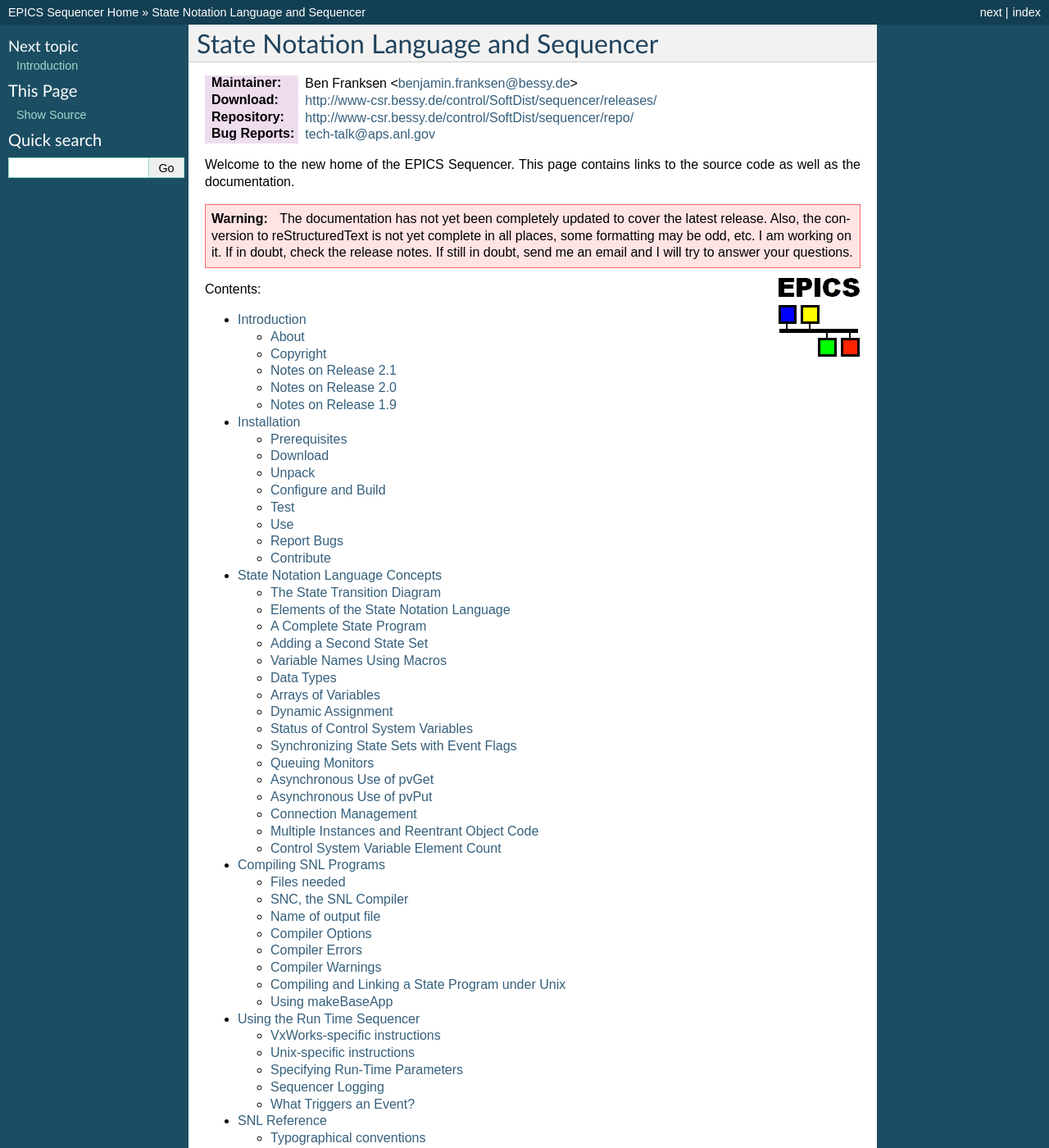
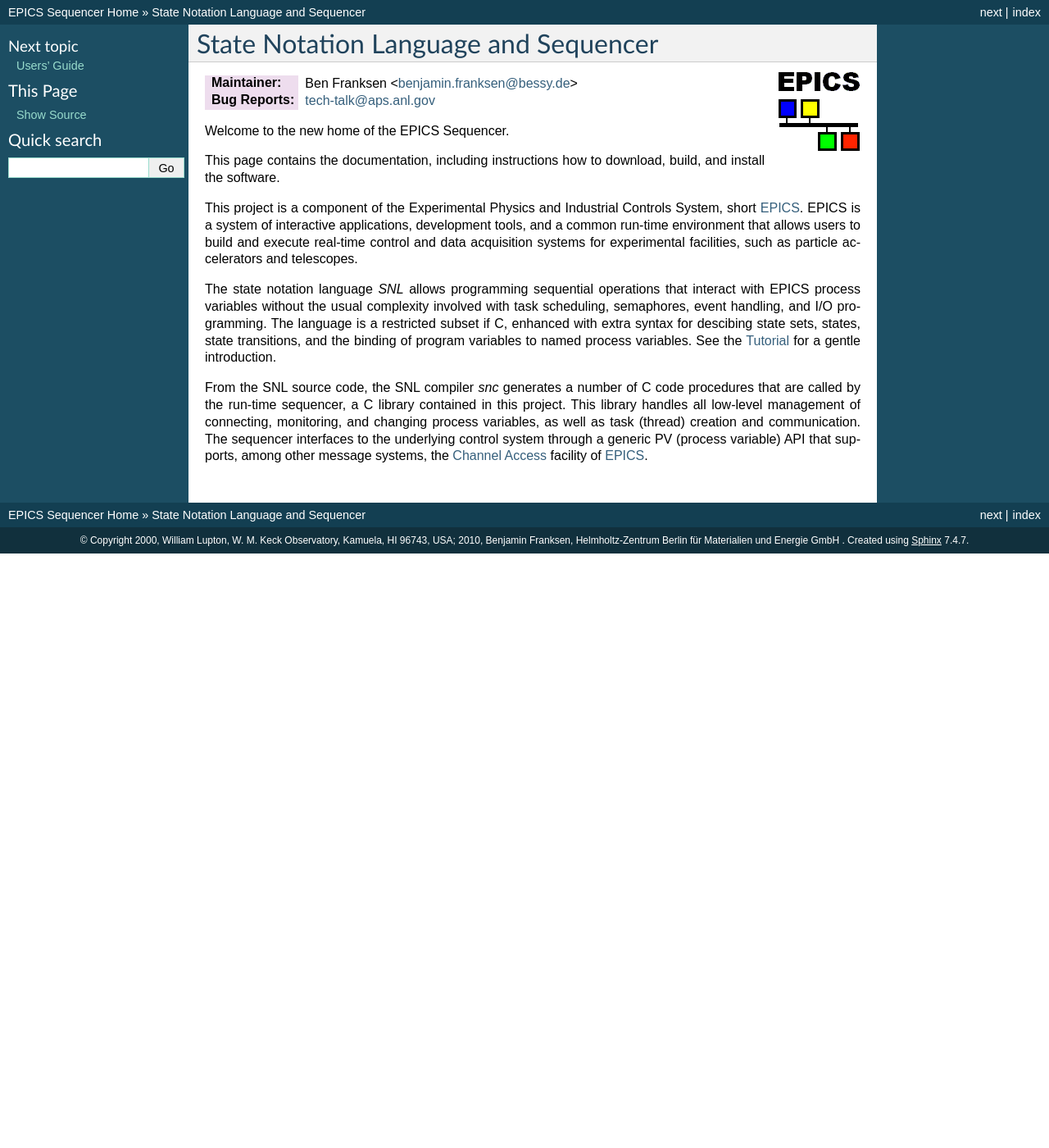
Before and after one commit to jeonghanlee/sequencer-2-2, a Sphinx documentation site: the page built from documentation/index.txt, in a window 1280 px wide and 1400 px high. Shown: the whole window at 82% size. Built offline with Sphinx 7.4.7, drawn with Linux system fonts in a browser that asks for light colours; some of the changed text lies outside the part shown.

Commit message:
reorganised documentation
- split between index and Manual
- factor out about.inc, include in index and Introduction
- renamed Concepts to Tutorial
- added ackhowledgements section to Introoduction
- moved versioning notes down to release notes

```diff
--- /dev/null
+++ b/documentation/Manual.txt
@@ -0,0 +1,24 @@
+Users' Guide
+============
+
+.. warning::
+
+  The documentation has not yet been completely updated to cover the
+  latest release. Also, the conversion to reStructuredText is not
+  yet complete in all places, some formatting may be odd, etc. I am
+  working on it. If in doubt, check the release notes. If still in
+  doubt, send me an email and I will try to answer your questions.
+
+.. toctree::
+   :maxdepth: 2
+
+   Introduction
+   Installation
+   Tutorial
+   Compiling
+   Using
+   Reference
+   PV-API
+   Examples
+
+* :ref:`Index <genindex>`
--- a/documentation/Concepts.txt
+++ b/documentation/Tutorial.txt
@@ -1,5 +1,7 @@
-State Notation Language Concepts
-================================
+Tutorial
+========
+
+This chapter gives a gentle introduction to State Notation Language.
 
 The State Transition Diagram
 ----------------------------
--- /dev/null
+++ b/documentation/about.inc
@@ -0,0 +1,26 @@
+This project is a component of the Experimental Physics and Industrial
+Controls System, short `EPICS`_. EPICS is a system of interactive
+applications, development tools, and a common run-time environment that
+allows users to build and execute real-time control and data
+acquisition systems for experimental facilities, such as particle
+accelerators and telescopes.
+
+The state notation language *SNL* allows programming sequential
+operations that interact with EPICS process variables without the usual
+complexity involved with task scheduling, semaphores, event handling,
+and I/O programming. The language is a restricted subset if C, enhanced
+with extra syntax for descibing state sets, states, state transitions,
+and the binding of program variables to named process variables. See
+the :doc:`Tutorial` for a gentle introduction.
+
+From the SNL source code, the SNL compiler *snc* generates a number of
+C code procedures that are called by the run-time sequencer, a C
+library contained in this project. This library handles all low-level
+management of connecting, monitoring, and changing process variables,
+as well as task (thread) creation and communication. The sequencer
+interfaces to the underlying control system through a generic PV
+(process variable) API that supports, among other message systems, the
+`Channel Access`_ facility of `EPICS`_.
+
+.. _EPICS: http://www.aps.anl.gov/epics/
+.. _Channel Access: http://www.aps.anl.gov/epics/base/R3-14/11-docs/CAref.html
--- a/documentation/conf.py
+++ b/documentation/conf.py
@@ -185,7 +185,7 @@
 # Grouping the document tree into LaTeX files. List of tuples
 # (source start file, target name, title, author, documentclass [howto/manual]).
 latex_documents = [
-  ('index', 'seq.tex', 'State Notation Language and Sequencer Users\' Guide',
+  ('Manual', 'seq.tex', 'State Notation Language and Sequencer Users\' Guide',
     latex_authors, 'manual'),
 ]
 
--- a/documentation/index.txt
+++ b/documentation/index.txt
@@ -1,38 +1,29 @@
 State Notation Language and Sequencer
 =====================================
 
+.. image:: epics-logo.png
+   :align: right
+
 :Maintainer: Ben Franksen <benjamin.franksen@bessy.de>
-:Download: http://www-csr.bessy.de/control/SoftDist/sequencer/releases/
-:Repository: http://www-csr.bessy.de/control/SoftDist/sequencer/repo/
 :Bug Reports: tech-talk@aps.anl.gov
 
-Welcome to the new home of the EPICS Sequencer. This page contains
-links to the source code as well as the documentation.
+Welcome to the new home of the EPICS Sequencer.
 
-.. warning::
+This page contains the documentation, including instructions how to
+download, build, and install the software.
 
-  The documentation has not yet been completely updated to cover the
-  latest release. Also, the conversion to reStructuredText is not
-  yet complete in all places, some formatting may be odd, etc. I am
-  working on it. If in doubt, check the release notes. If still in
-  doubt, send me an email and I will try to answer your questions.
-
-.. image:: epics-logo.png
-  :align: right
-
-Contents:
+.. include:: about.inc
 
 .. toctree::
-  :maxdepth: 2
+   :hidden:
 
-  Introduction
-  Installation
-  Concepts
-  Compiling
-  Using
-  Reference
-  PV-API
-  Examples
-
-* :ref:`Index <genindex>`
-* :ref:`Search <search>`
+   Home <self>
+   Manual
+   Introduction
+   Installation
+   Tutorial
+   Compiling
+   Using
+   Reference
+   PV-API
+   Examples
```
Also changed, not shown: documentation/Introduction.txt (+46 -58 lines).
